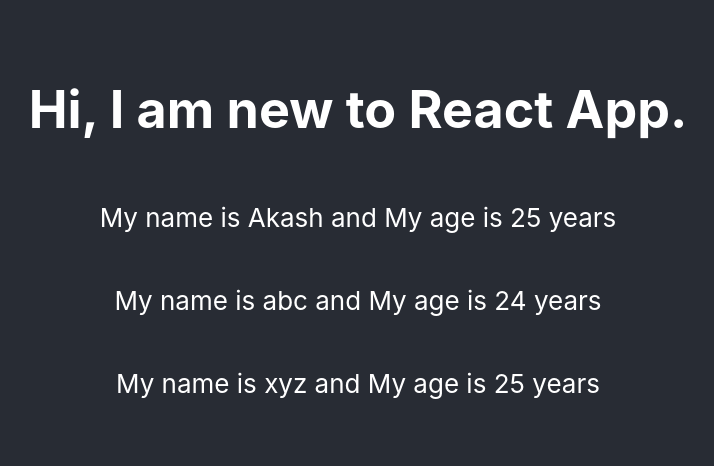
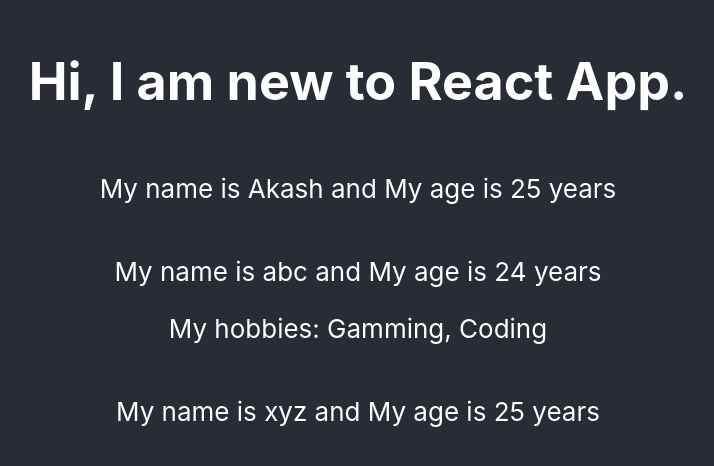
Before and after one commit to shahakash277/ReactLearning, a React (Create React App) app in the folder react-my-first-app/: page / in a window 1280 px wide. Shown: the part 166-632 px from the top of the page, without its empty margins (282-996 px from the left). Built offline with nearby package versions, Linux system fonts and the light colour scheme.

Commit message:
accessing child value of jsx text

```diff
--- a/react-my-first-app/src/App.js
+++ b/react-my-first-app/src/App.js
@@ -8,7 +8,7 @@
         <header className="App-header">
          <h1>Hi, I am new to React App.</h1>
          <Person name="Akash" age="25"/>
-         <Person name="abc" age="24"/>
+         <Person name="abc" age="24">My hobbies: Gamming, Coding</Person>
          <Person name="xyz" age="25"/>
         </header>
       </div>
--- a/react-my-first-app/src/Person/Person.js
+++ b/react-my-first-app/src/Person/Person.js
@@ -1,7 +1,12 @@
 import React from 'react'
 
 const person=(props)=>{
-    return <p>My name is {props.name} and My age is {props.age} years</p>
+    return (
+        <div>
+            <p>My name is {props.name} and My age is {props.age} years</p>
+            <p>{props.children}</p>
+        </div>
+        )
 }
 
 export default person;
```
